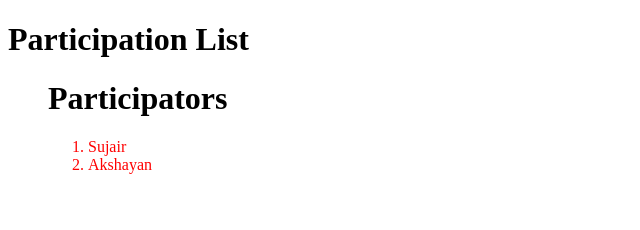
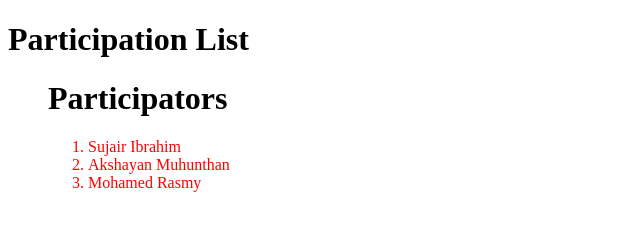
Before and after one commit to blockdeveloper25/SE4103-2024-4840, a website: page index.html in a window 1280 px wide. Shown: the whole page, without its empty margins (0-640 px from the left). Drawn offline with Linux system fonts and the light colour scheme.

Commit message:
Added the name

```diff
--- a/index.html
+++ b/index.html
@@ -17,8 +17,10 @@
     <ol>
     <h1> Participators </h1>
     <ol class="color">
-        <li>Sujair</li>
-        <li>Akshayan</li>
+        <li>Sujair <span>Ibrahim</span></li>
+        <li>Akshayan <span>Muhunthan</span></li>
+        <li>Mohamed <span>Rasmy</span> </li>
+
     </ol>
 </body>
 </html>
```
